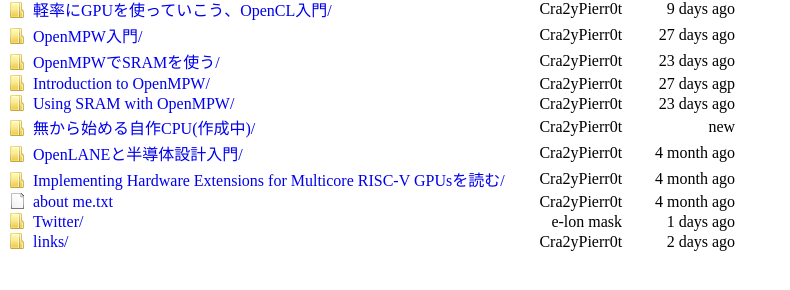
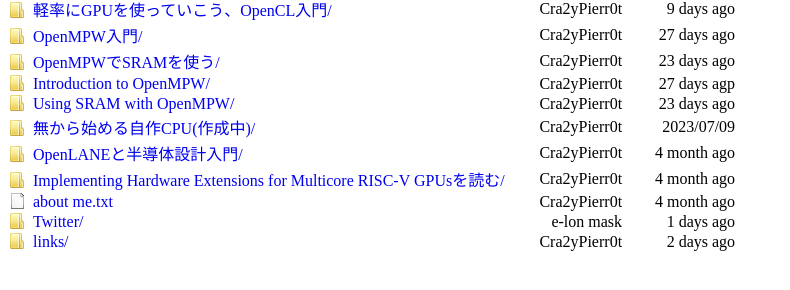
Before and after one commit to Cra2yPierr0t/Cra2yPierr0t.github.io, a Jekyll site: the page index.html, which Jekyll copies as it is, in a window 1280 px wide. Shown: the part 399-689 px from the top of the page, without its empty margins (0-790 px from the left). Built offline with Jekyll 4.4.1, drawn with Linux system fonts in a browser that asks for light colours.

Commit message:
fix date

```diff
--- a/index.html
+++ b/index.html
@@ -209,7 +209,7 @@
                       <a class="icon dir" href="/LetsMakeCPU.html">無から始める自作CPU(作成中)/</a>
                   </td>
                   <td class="detailsColumn" >Cra2yPierr0t</td>
-                  <td class="detailsColumn" >new</td>
+                  <td class="detailsColumn" >2023/07/09</td>
               </tr>
               <tr>
                   <td>
```
